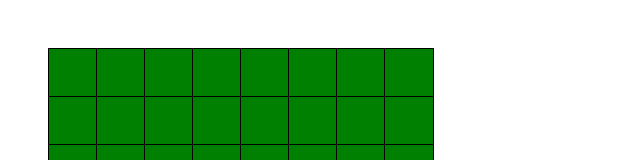
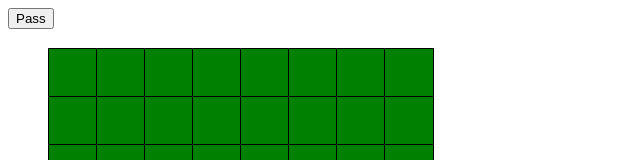
Before and after one commit to gdx-u/othello, a plain HTML site: page index.html in a window 1280 px wide. Shown: the top 160 px of the page, without its empty margins (0-640 px from the left). Drawn offline with Linux system fonts and the light colour scheme.

Commit message:
Update index.html

```diff
--- a/index.html
+++ b/index.html
@@ -8,5 +8,6 @@
 </head>
 <body>
     <script src="script.js" defer></script>
+    <button onclick="player = 3 - player;">Pass</button>
 </body>
 </html>
```
